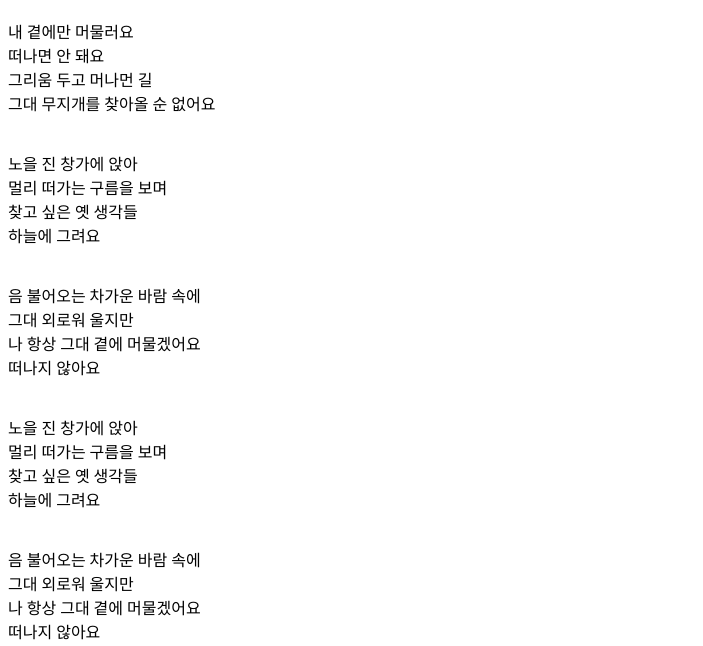
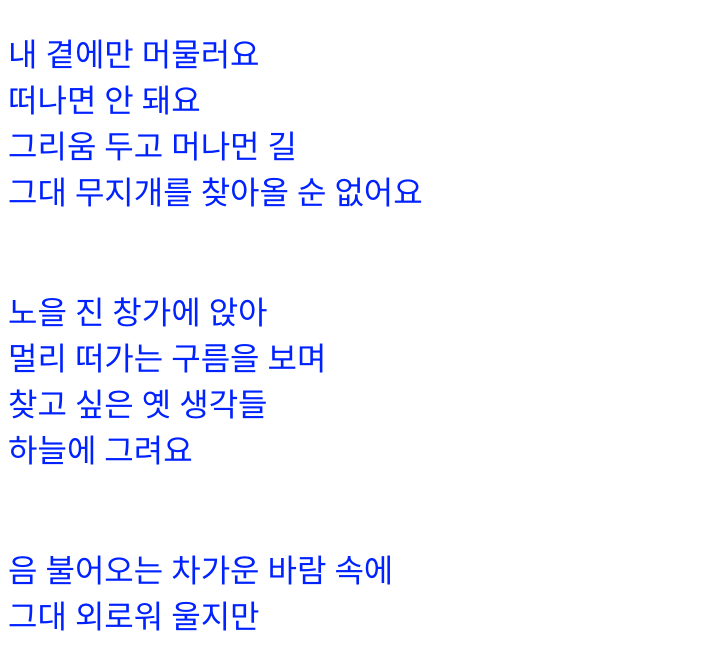
Before and after one commit to myumyuzzang/gitTest, a plain HTML site: page index.html in a window 1280 px wide. Shown: the part 562-1208 px from the top of the page, without its empty margins (0-703 px from the left). Drawn offline with Linux system fonts and the light colour scheme.

Commit message:
p태그에 font 설정

```diff
--- a/index.html
+++ b/index.html
@@ -9,6 +9,11 @@
             width: 640px;
             height: 480px;
             object-fit:cover;
+        }
+        p{
+            font-family: '맑은 고딕' ;
+            color: #02f;
+            font-size: 2em;
         }
     </style>
 </head>
```
